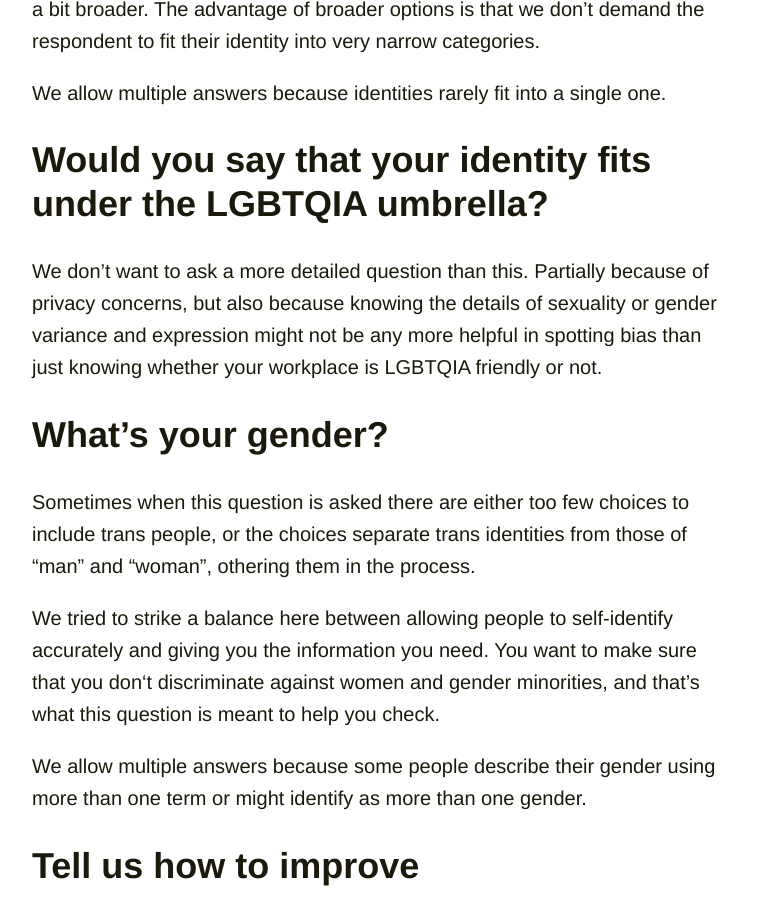
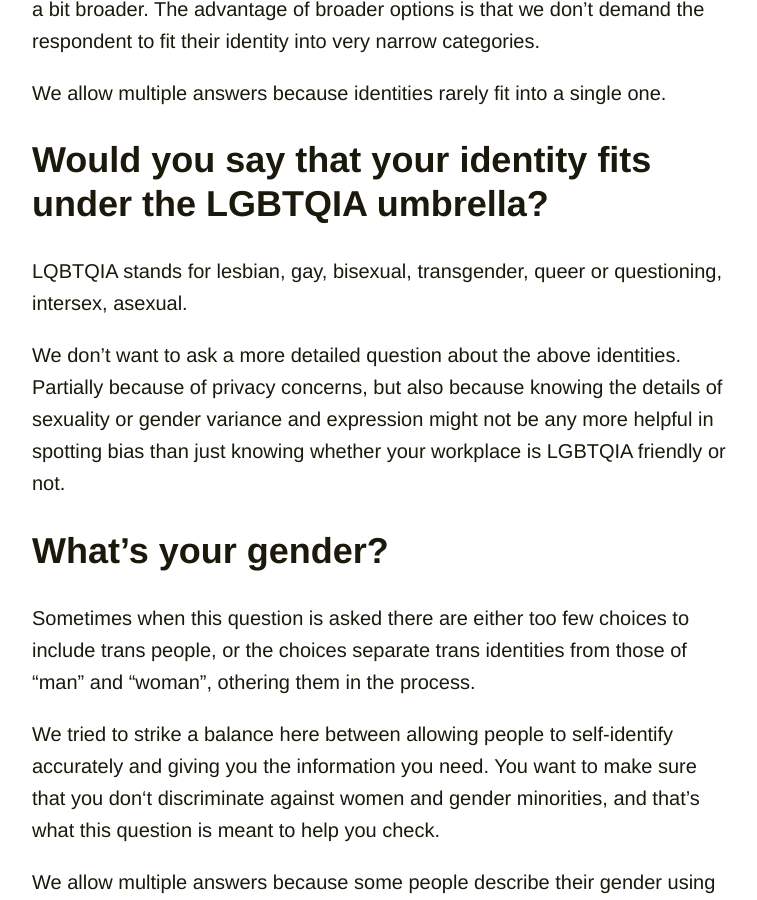
Before and after one commit to Doteveryone/diversity-tool-microsite, a Jekyll site: the page built from why-we-ask-these-questions/index.md, in a window 1280 px wide and 900 px high, scrolled down 1187 px. Shown: the whole window, without its empty margins (28-785 px from the left). Built offline with Jekyll 4.4.1, drawn with Linux system fonts in a browser that asks for light colours.

Commit message:
Add LGBTQIA explanation

```diff
--- a/why-we-ask-these-questions/index.md
+++ b/why-we-ask-these-questions/index.md
@@ -29,7 +29,9 @@ We allow multiple answers because identities rarely fit into a single one.
 
 ## Would you say that your identity fits under the LGBTQIA umbrella?
 
-We don’t want to ask a more detailed question than this. Partially because of privacy concerns, but also because knowing the details of sexuality or gender variance and expression might not be any more helpful in spotting bias than just knowing whether your workplace is LGBTQIA friendly or not.
+LQBTQIA stands for lesbian, gay, bisexual, transgender, queer or questioning, intersex, asexual.
+
+We don’t want to ask a more detailed question about the above identities. Partially because of privacy concerns, but also because knowing the details of sexuality or gender variance and expression might not be any more helpful in spotting bias than just knowing whether your workplace is LGBTQIA friendly or not.
 
 ## What’s your gender?
 
```
